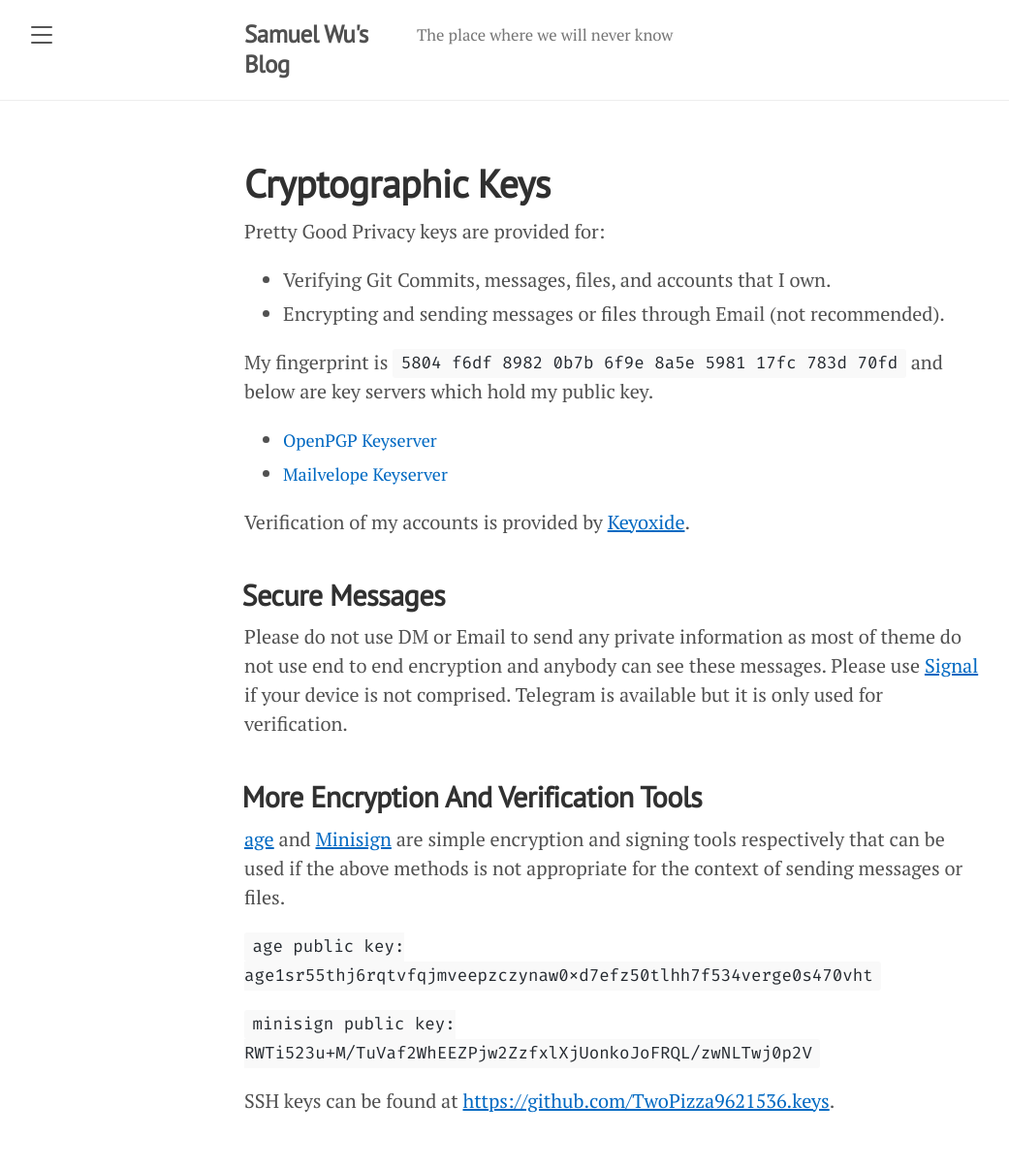
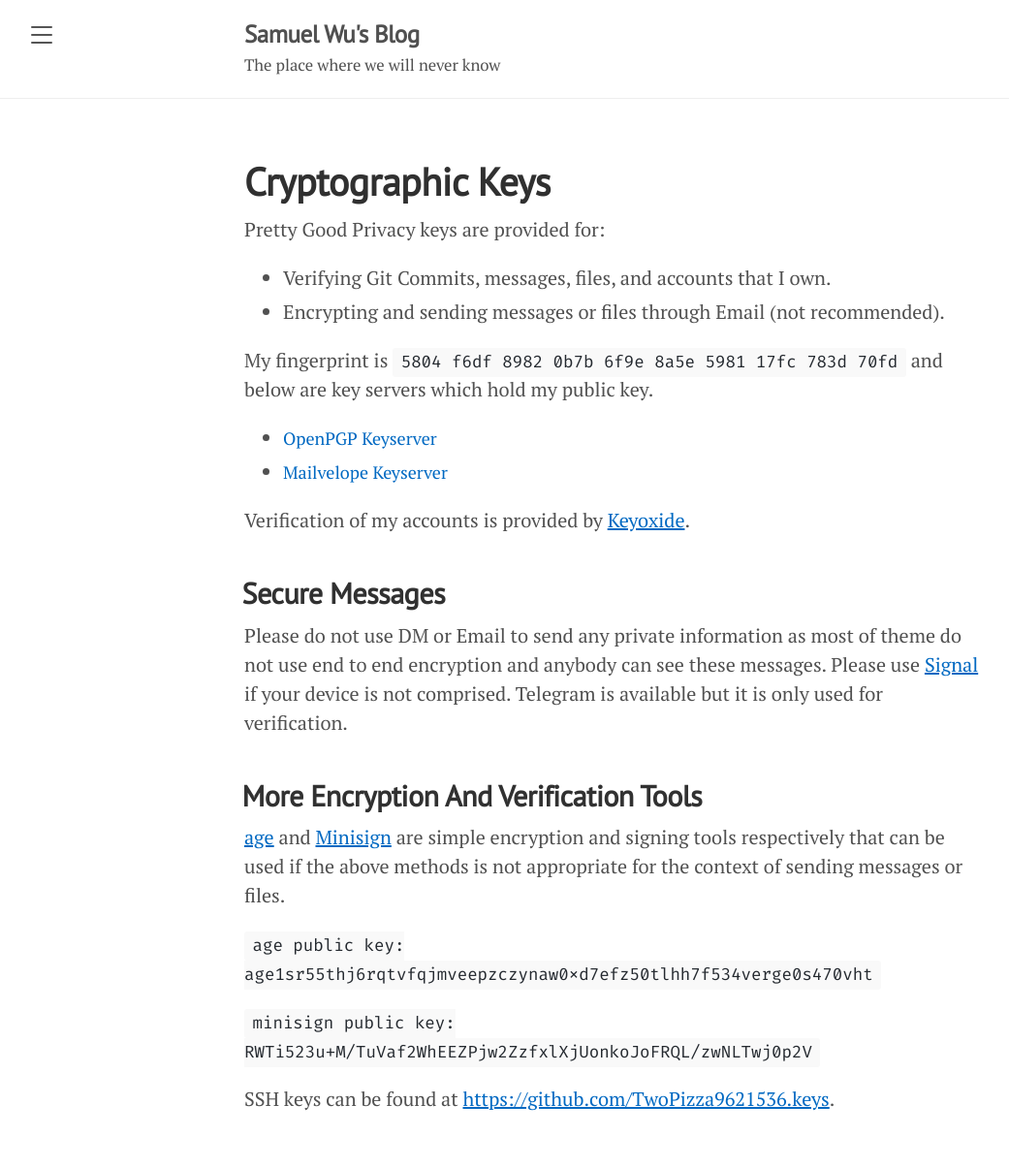
Before and after one commit to TwoPizza9621536/twopizza9621536.github.io, a Jekyll site: the page built from pages/keys.md, in a window 1280 px wide. Shown: the whole page at 97% size, without its empty margins (8-1049 px from the left). Built offline with Jekyll 4.4.1, drawn with Linux system fonts in a browser that asks for light colours; cached includes are drawn as plain includes.

```diff
--- a/_layouts/default.html
+++ b/_layouts/default.html
@@ -7,12 +7,12 @@
 
     <div class="wrap">
       <header class="masthead">
-        <hgroup class="container">
+        <div class="container">
           <h3 class="masthead-title">
             <a href="{{ site.url }}" title="Home">{{ site.title }}</a>
           </h3>
-          <p><small>{{ site.tagline }}</small></p>
-        </hgroup>
+          <small>{{ site.tagline }}</small>
+        </div>
       </header>
       <main class="container content">{{ content }}</main>
     </div>
```
Also changed, not shown: .github/workflows/jekell.yml, .pre-commit-config.yaml.
